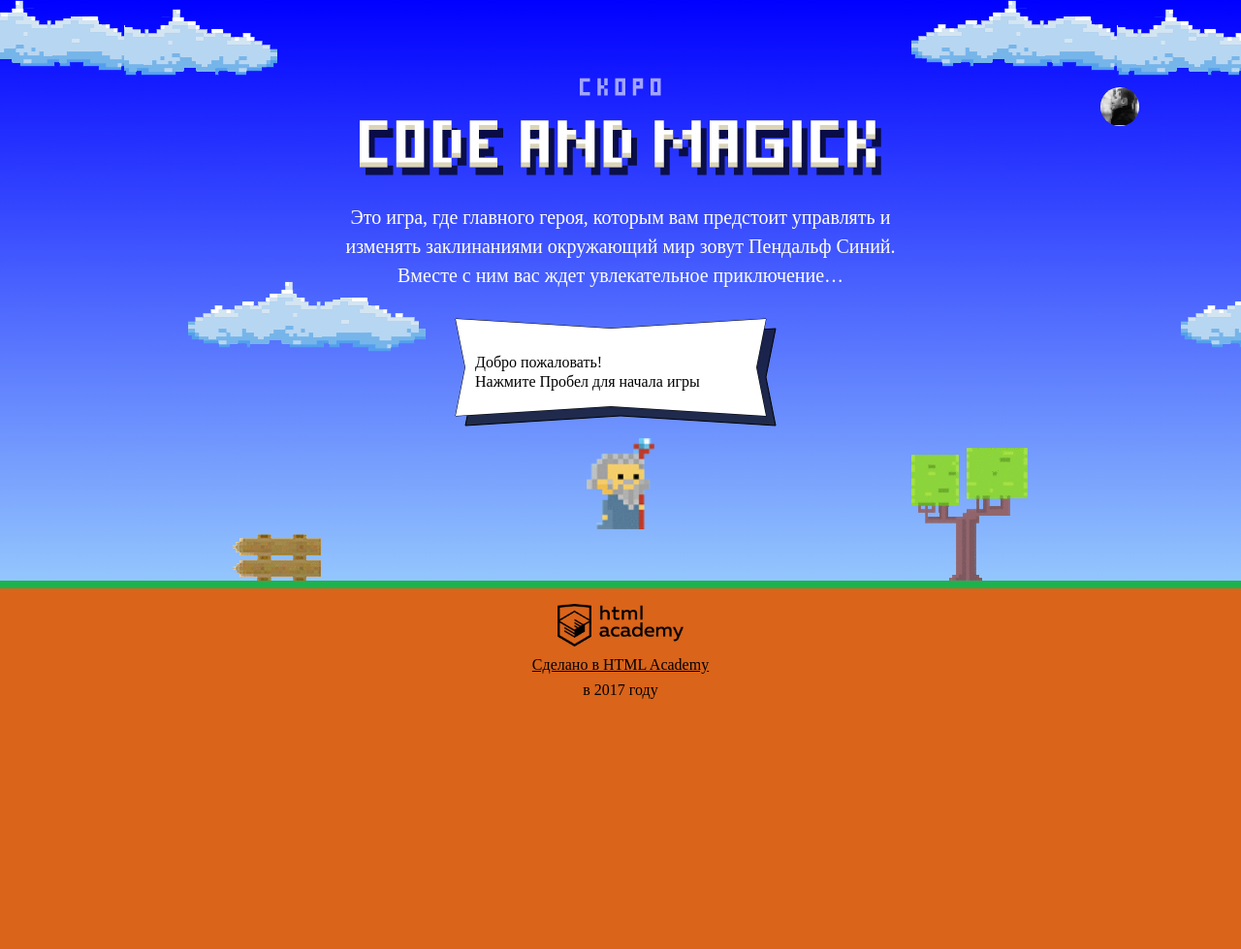
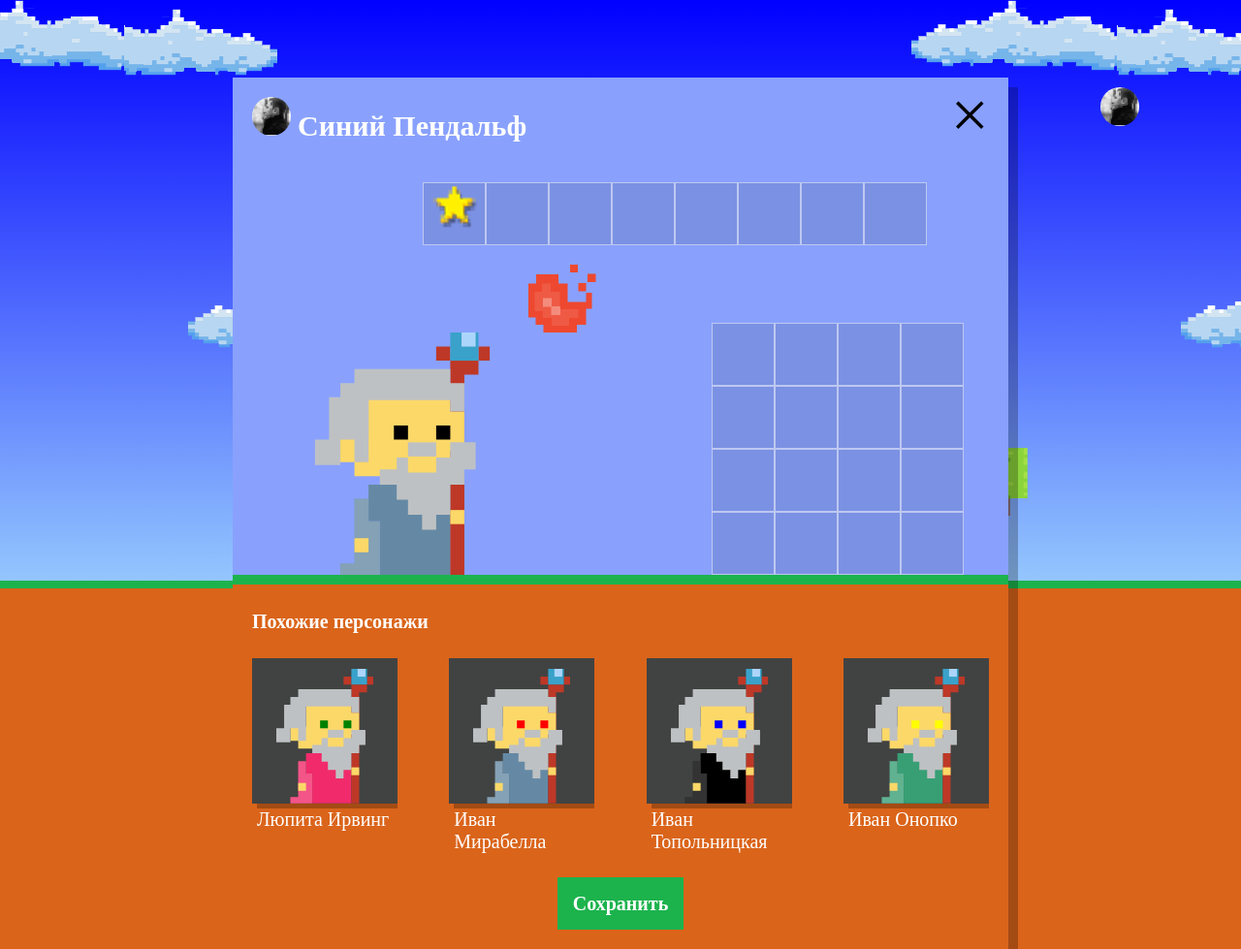
Before and after one commit to aleoreh/214838-code-and-magick-18, a website: page index.html in a window 1280 px wide. Shown: the whole page at 97% size. Before the commit the page ends 800 px from the top, so only its background shows below. Drawn offline with Linux system fonts and the light colour scheme; a web font is replaced by a local one.

Commit message:
Begin "setup" feature

```diff
--- a/index.html
+++ b/index.html
@@ -203,6 +203,7 @@
   }
 </script>
 
+<script src="js/setup.js"></script>
 <script src="js/stat.js"></script>
 <script src="js/game.js"></script>
 
--- /dev/null
+++ b/js/setup.js
@@ -0,0 +1,135 @@
+'use strict';
+
+// -------- DOM ELEMENTS --------
+
+var setup = document.querySelector('.setup');
+
+var similarWizardTemplate = document.querySelector('#similar-wizard-template').content.querySelector('.setup-similar-item');
+
+var setupSimilarList = document.querySelector('.setup-similar-list');
+
+var setupSimilar = document.querySelector('.setup-similar');
+
+// -------- CONSTANTS --------
+
+var WIZARD_COUNT = 4;
+
+var NAMES = [
+  'Иван',
+  'Хуан Себастьян',
+  'Мария',
+  'Кристоф',
+  'Виктор',
+  'Юлия',
+  'Люпита',
+  'Вашингтон'
+];
+
+var FAMILY_NAMES = [
+  'да Марья',
+  'Верон',
+  'Мирабелла',
+  'Мирабелла',
+  'Онопко',
+  'Топольницкая',
+  'Нионго',
+  'Ирвинг'
+];
+
+var COAT_COLORS = [
+  'rgb(101, 137, 164)',
+  'rgb(241, 43, 107)',
+  'rgb(146, 100, 161)',
+  'rgb(56, 159, 117)',
+  'rgb(215, 210, 55)',
+  'rgb(0, 0, 0)'
+];
+
+var EYE_COLORS = [
+  'black',
+  'red',
+  'blue',
+  'yellow',
+  'green'
+];
+
+// -------- UTILITIES --------
+
+var seedToInt = function (seed, length) {
+  return Math.floor(seed * length);
+};
+
+// -------- CONSTRUCTORS --------
+
+/**
+ * Generates Wizard dependong on random seeds
+ *
+ * @param {number} seed1 - float number from 0 to 1
+ * @param {number} seed2 - the same
+ * @param {number} seed3 - the same
+ * @param {number} seed4 - the same
+ *
+ * @return {Wizard} Wizard object
+ */
+var initWizard = function (seed1, seed2, seed3, seed4) {
+  var nameIndex = seedToInt(seed1, NAMES.length);
+  var familyNameIndex = seedToInt(seed2, FAMILY_NAMES.length);
+  var coatColorIndex = seedToInt(seed3, COAT_COLORS.length);
+  var eyesColorIndex = seedToInt(seed4, EYE_COLORS.length);
+
+  return {
+    name: NAMES[nameIndex] + ' ' + FAMILY_NAMES[familyNameIndex],
+    coatColor: COAT_COLORS[coatColorIndex],
+    eyesColor: EYE_COLORS[eyesColorIndex]
+  };
+};
+
+var initWizards = function (count) {
+  var res = [];
+
+  for (var i = 1; i <= count; i++) {
+    res.push(initWizard(Math.random(), Math.random(), Math.random(), Math.random()));
+  }
+
+  return res;
+};
+
+// -------- DOM --------
+
+var showSetup = function () {
+  setup.classList.remove('hidden');
+};
+
+var showSetupSimilar = function () {
+  setupSimilar.classList.remove('hidden');
+};
+
+var initWizardElement = function (wizard) {
+  var element = similarWizardTemplate.cloneNode(true);
+
+  element.querySelector('.setup-similar-label').textContent = wizard.name;
+  element.querySelector('.wizard-coat').setAttribute('fill', wizard.coatColor);
+  element.querySelector('.wizard-eyes').setAttribute('fill', wizard.eyesColor);
+
+  return element;
+};
+
+var initWizardsFragment = function (wizards) {
+  var domFragment = document.createDocumentFragment();
+  for (var i = 0; i <= wizards.length - 1; i++) {
+    domFragment.appendChild(initWizardElement(wizards[i]));
+  }
+  return domFragment;
+};
+
+// -------- MAIN FLOW --------
+
+var wizards = initWizards(WIZARD_COUNT);
+
+var wizardsFragment = initWizardsFragment(wizards);
+
+setupSimilarList.appendChild(wizardsFragment);
+
+showSetup();
+
+showSetupSimilar();
```
